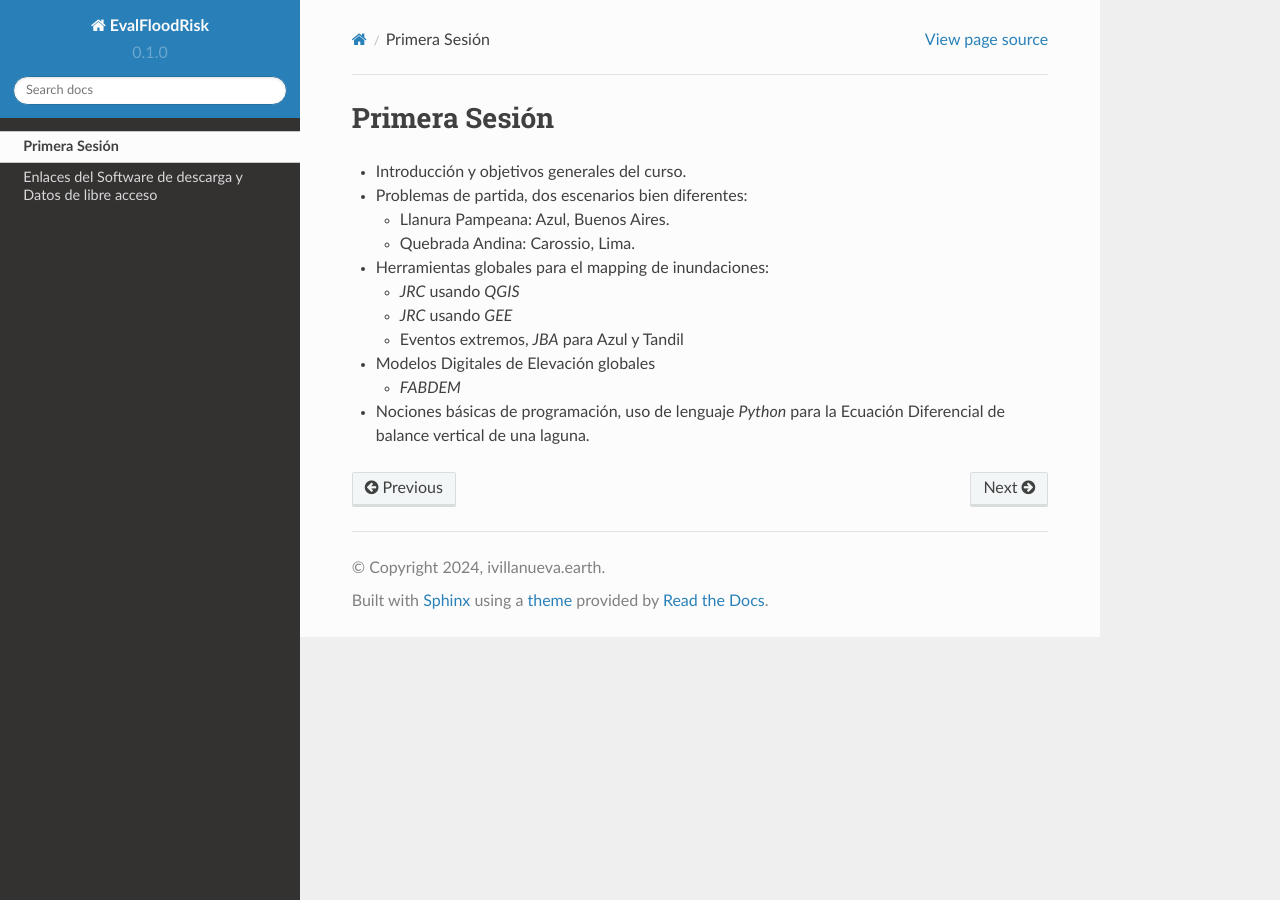
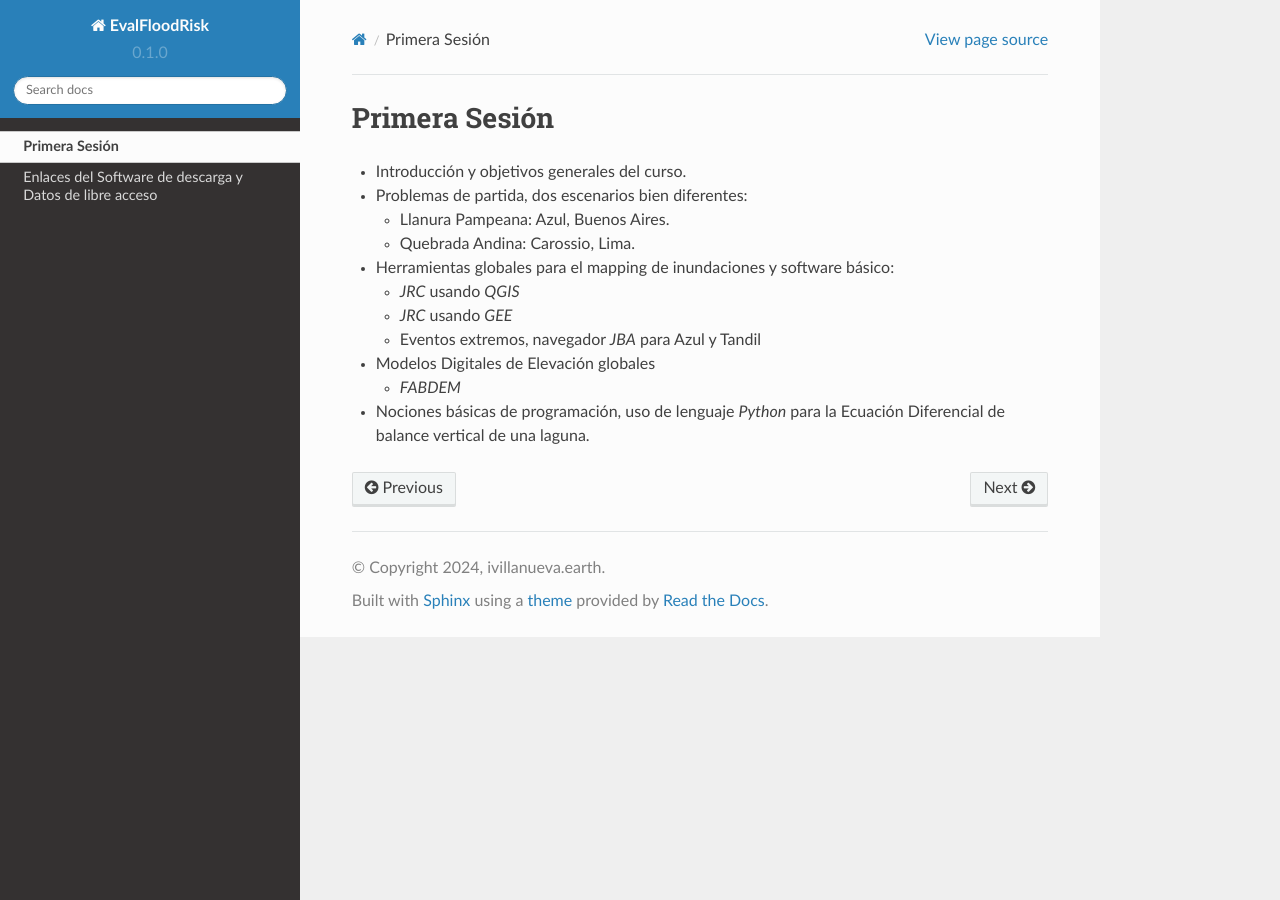
Before and after one commit to ivillamadrid/EvalFloodRisk_RSSWE, a Sphinx documentation site: the page built from docs/source/D1.rst, in a window 1280 px wide. Built offline with Sphinx 7.4.7 and the Read the Docs theme 2.0.0, drawn with Linux system fonts in a browser that asks for light colours; pages that are not in the unit, such as notebooks, are missing from menus.

Commit message:
Update D1.rst

```diff
--- a/docs/source/D1.rst
+++ b/docs/source/D1.rst
@@ -9,11 +9,11 @@ Primera Sesión
   * Llanura Pampeana: Azul, Buenos Aires.
   * Quebrada Andina: Carossio, Lima.
 
-* Herramientas globales para el mapping de inundaciones:
+* Herramientas globales para el mapping de inundaciones y software básico:
 
   * *JRC* usando *QGIS*
   * *JRC* usando *GEE*
-  * Eventos extremos, *JBA* para Azul y Tandil
+  * Eventos extremos, navegador *JBA* para Azul y Tandil
 
 * Modelos Digitales de Elevación globales
 
```
